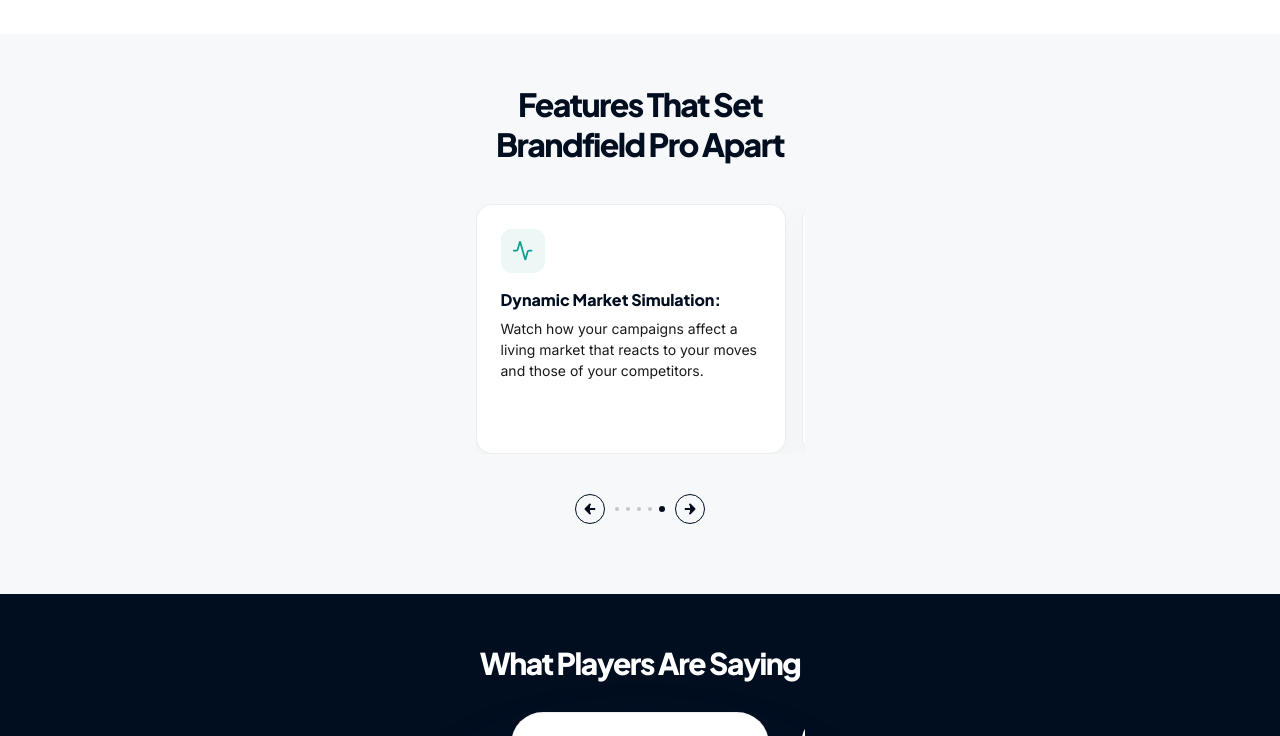
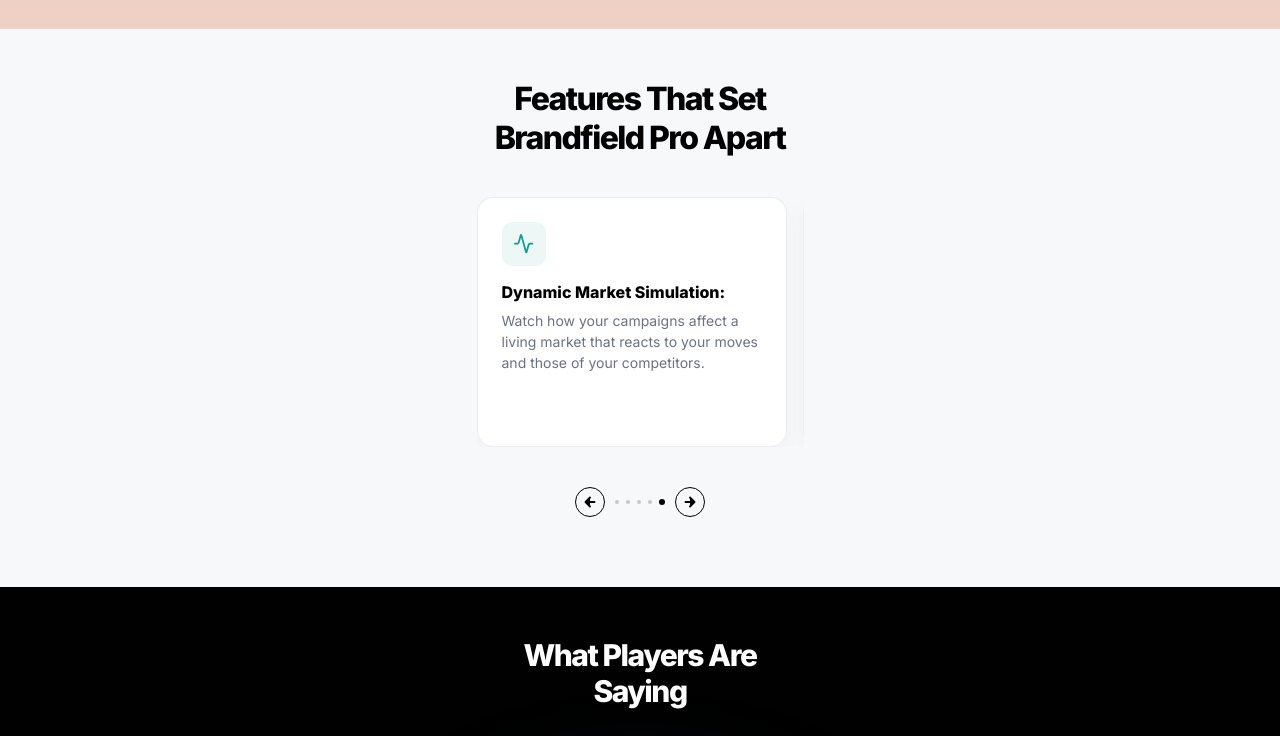
Before and after one commit to Yevhenii-Pavlushchenko/STP-12991, a website built with Vite: page src/index.html in a window 1280 px wide. Shown: the part 1481-2217 px from the top of the page. Built offline with nearby package versions, Linux system fonts and the light colour scheme.

Commit message:
ready to start

```diff
--- a/src/css/base.css
+++ b/src/css/base.css
@@ -1,11 +1,15 @@
 :root {
-  --font-jakarta:"Plus Jakarta Sans";
   --font-inter: 'Inter', sans-serif;
+  --font-manrope: 'Manrope', sans-serif;
+  --font-poppins: "Poppins", sans-serif;
+  --font-fredoka:"Fredoka", sans-serif;
 
-  --black-color: #000E20;
+  --bg-color: #efd0c4;
+  --purple-color: #5d3c8c;
   --white-color: #ffffff;
+  --black-color: #010101;
   --accent-color: #0d9e8f;
-  --text-color: rgba(0, 0, 0, 0.9);
+  --text-color: #6a7282;
 
   font-synthesis: none;
   text-rendering: optimizeLegibility;
@@ -30,7 +34,7 @@
   /* padding-top: 60px; */
   font-family: var(--font-inter);
   color: var(--black-color);
-  background-color: var(--white-color);
+  background-color: var(--bg-color);
 }
 body[data-scroll='false'] {
   overflow: hidden;
@@ -46,9 +50,9 @@
 }
 
 article {
-  padding: 25px 0;
+  padding: 40px 0;
   @media only screen and (min-width: 1440px) {
-    padding: 50px 0;
+    padding: 64px 0;
   }
 }
 
@@ -57,7 +61,7 @@
 h2,
 a,
 li {
-  font-family: var(--font-dm-sans);
+  font-family: var(--font-monpore);
   color: var(--white-color);
 }
 
--- a/src/css/container.css
+++ b/src/css/container.css
@@ -2,10 +2,10 @@
   min-width: 320px;
   max-width: 375px;
   margin: 0 auto;
-  padding: 0 23px;
+  padding: 0 24px;
 
   @media only screen and (min-width: 1440px) {
     max-width: 1440px;
-    padding: 0 108px;
+    padding: 0 64px;
   }
 }
--- a/src/css/styles.css
+++ b/src/css/styles.css
@@ -9,10 +9,10 @@
 /* Sections style */
 @import url('./styles-section/header.css');
 @import url('./styles-section/hero.css');
-@import url('./styles-section/how-it-works.css');
+@import url('./styles-section/how-to-play.css');
 @import url('./styles-section/features.css');
-@import url('./styles-section/reviews.css');
-@import url('./styles-section/contacts.css');
+@import url('./styles-section/chalanges.css');
+@import url('./styles-section/contact.css');
 @import url('./styles-section/footer.css');
 @import url('./styles-section/mobile-menu.css');
 
--- a/src/index.html
+++ b/src/index.html
@@ -13,7 +13,7 @@
     <link rel="preconnect" href="https://fonts.googleapis.com" />
     <link rel="preconnect" href="https://fonts.gstatic.com" crossorigin />
     <link
-      href="https://fonts.googleapis.com/css2?family=Inter:ital,opsz,wght@0,14..32,100..900;1,14..32,100..900&family=Plus+Jakarta+Sans:ital,wght@0,200..800;1,200..800&display=swap"
+      href="https://fonts.googleapis.com/css2?family=Fredoka:wght@300..700&family=Inter:ital,opsz,wght@0,14..32,100..900;1,14..32,100..900&family=Manrope:wght@200..800&family=Poppins:ital,wght@0,100;0,200;0,300;0,400;0,500;0,600;0,700;0,800;0,900;1,100;1,200;1,300;1,400;1,500;1,600;1,700;1,800;1,900&display=swap"
       rel="stylesheet"
     />
 
@@ -24,10 +24,10 @@
 
     <main>
       <load src="./partials/hero.html" />
-      <load src="./partials/how-it-works.html" />
+      <load src="./partials/how-to-play.html" />
       <load src="./partials/features.html" />
-      <load src="./partials/reviews.html" />
-      <load src="./partials/contacts.html" />
+      <load src="./partials/chalanges.html" />
+      <load src="./partials/contact.html" />
     </main>
 
     <load src="./partials/footer.html" />
```
Also changed, not shown: src/privacy-policy.html (+1 -1 lines), src/terms-conditions.html (+1 -1 lines), src/css/styles-section/chalanges.css (renamed from src/css/styles-section/reviews.css), src/css/styles-section/contact.css (renamed from src/css/styles-section/contacts.css), src/css/styles-section/how-to-play.css (renamed from src/css/styles-section/how-it-works.css), src/partials/chalanges.html (renamed from src/partials/reviews.html), src/partials/contact.html (renamed from src/partials/contacts.html), src/partials/how-to-play.html (renamed from src/partials/how-it-works.html).
